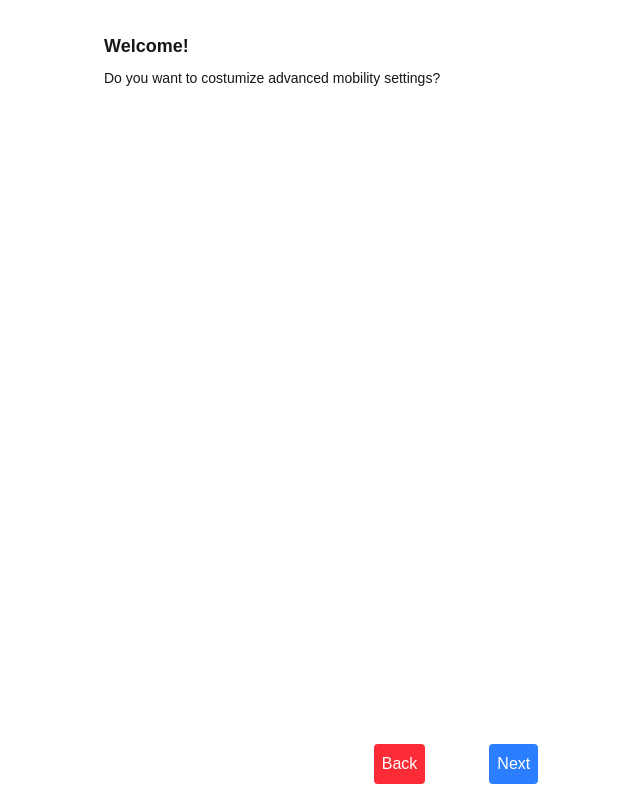
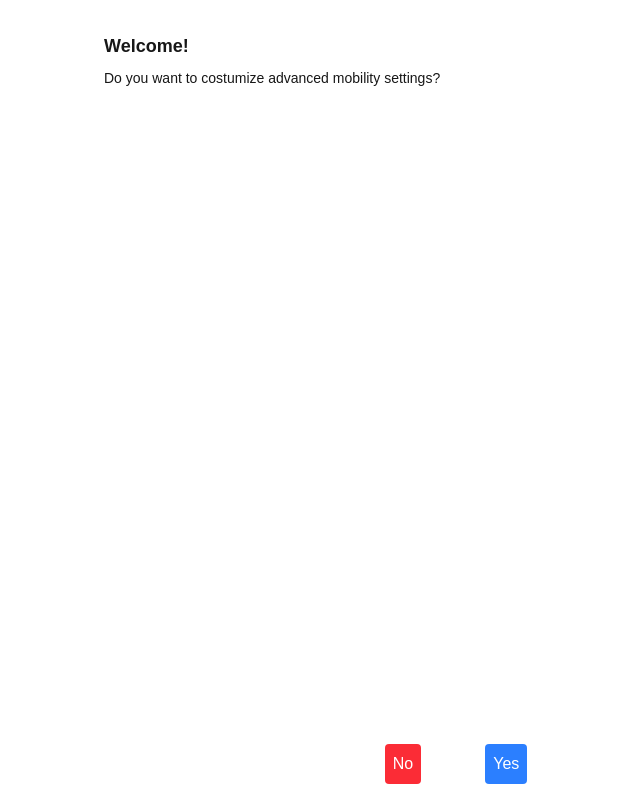
Before and after one commit to 2-many-obstacles/2-many-obstacles, a Next.js app: page /settings in a window 1280 px wide. Shown: the whole page, without its empty margins (184-824 px from the left). Built offline with nearby package versions, Linux system fonts and the light colour scheme.

Commit message:
Open questionnaire in beginning

```diff
--- a/src/pages/index.tsx
+++ b/src/pages/index.tsx
@@ -5,7 +5,7 @@ import { NavigationBox } from "@/components/NavigationBox";
 import Help from '../components/Help';
 import { Route } from "@/components/Route";
 import { Timeline } from "@/components/Timeline";
-import { Position } from "@/components/Position";
+import Router from "next/router";
 
 export const MAPBOX_ACCESS_TOKEN = "pk.eyJ1Ijoic2tuMHR0IiwiYSI6ImNrd25lM2prMjI1MGgyd21kbDRuOTRib24ifQ.JLDxqFK3HC9rKzQIBCxMWg";
 
@@ -37,7 +37,9 @@ export default function App() {
       return;
     mapRef.current?.flyTo({center: [geolocation.coords.longitude, geolocation.coords.latitude], zoom: 9, speed: 5});
   }, [geolocation]);
-
+  if ("localStorage" in globalThis && localStorage.getItem("settings") === null) {
+    Router.push("/settings");
+  }
   return (
     <div className='w-full h-screen'>
       <Map
--- a/src/pages/settings/index.tsx
+++ b/src/pages/settings/index.tsx
@@ -43,6 +43,10 @@ export default function Questionnaire() {
       {
         if(advancedMobility) {
           setStep(step + 1);}
+        else {
+          localStorage.setItem("settings", "true");
+          Router.push("/");
+        }
         }}/> },
     { id: 2, question: <MaxSlope onSubmit={(next, slope) =>
       {
@@ -103,6 +107,7 @@ export default function Questionnaire() {
         }}/> },
     { id: 8, question: <Thanks onSubmit={() =>
       {
+          localStorage.setItem("settings", "true");
           Router.push("/");}
       }/> },
   ];
--- a/src/pages/settings/welcome.tsx
+++ b/src/pages/settings/welcome.tsx
@@ -6,10 +6,14 @@ export default function Welcome(props : {onSubmit : (advancedMobility: boolean)
       <h2 className="text-lg font-bold">Welcome!</h2>
       <h3 className="text-sm mt-2">Do you want to costumize advanced mobility settings?</h3>
         <div className="mt-4 flex justify-between">
-            <NavigationButtons
-                    onBack={() => props.onSubmit(false)}
-                    onNext={() => props.onSubmit(true)}
-            />
+        <div className="fixed bottom-4 left-0 right-0 flex justify-center gap-16 px-4">
+        <button className="p-2 bg-red-500 text-white rounded" onClick={() => props.onSubmit(false)}>
+          No
+        </button>
+        <button className="p-2 bg-blue-500 text-white rounded" onClick={() => props.onSubmit(true)}>
+          Yes
+        </button>
+      </div>
         </div>
     </div>
   );
```
